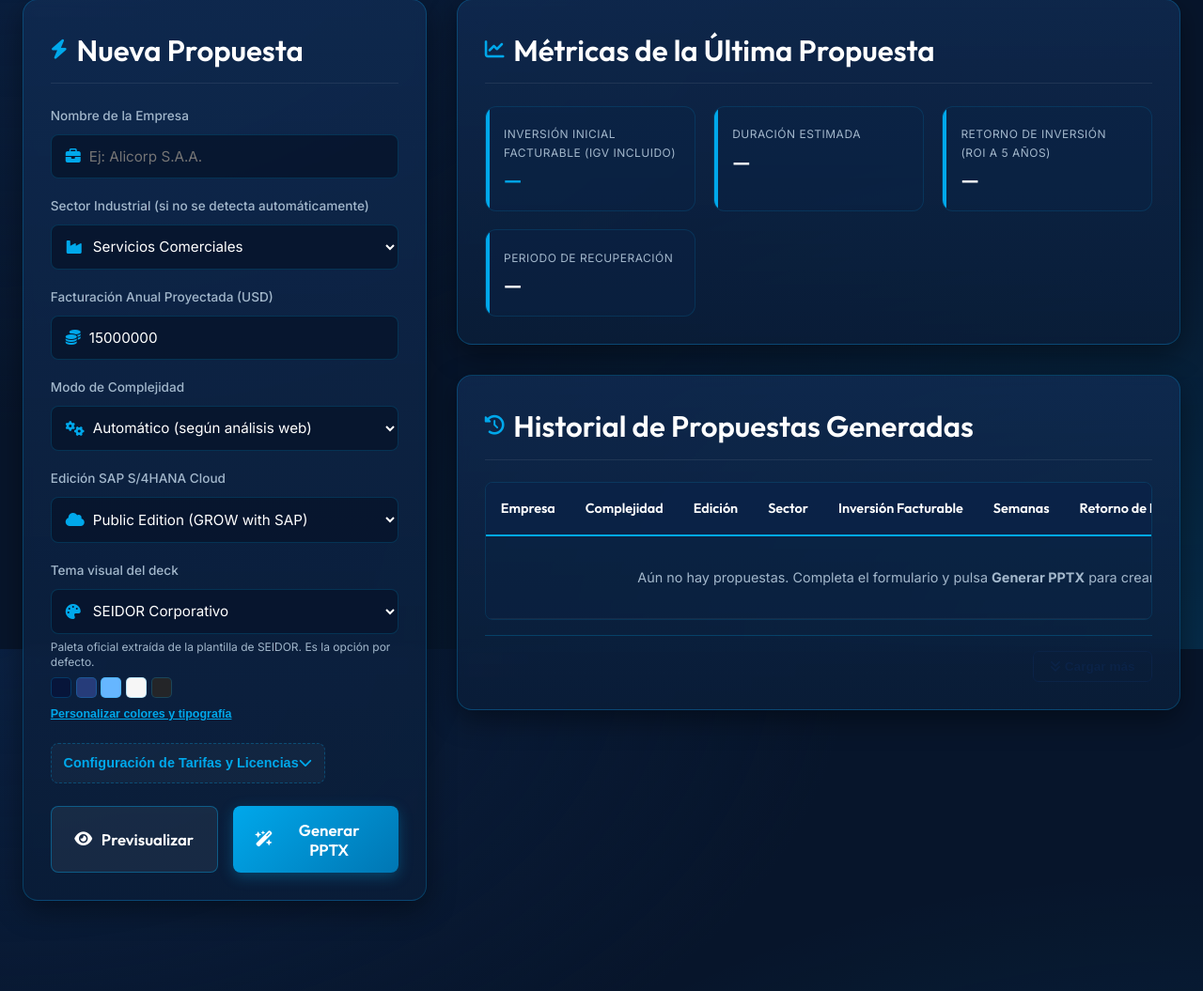
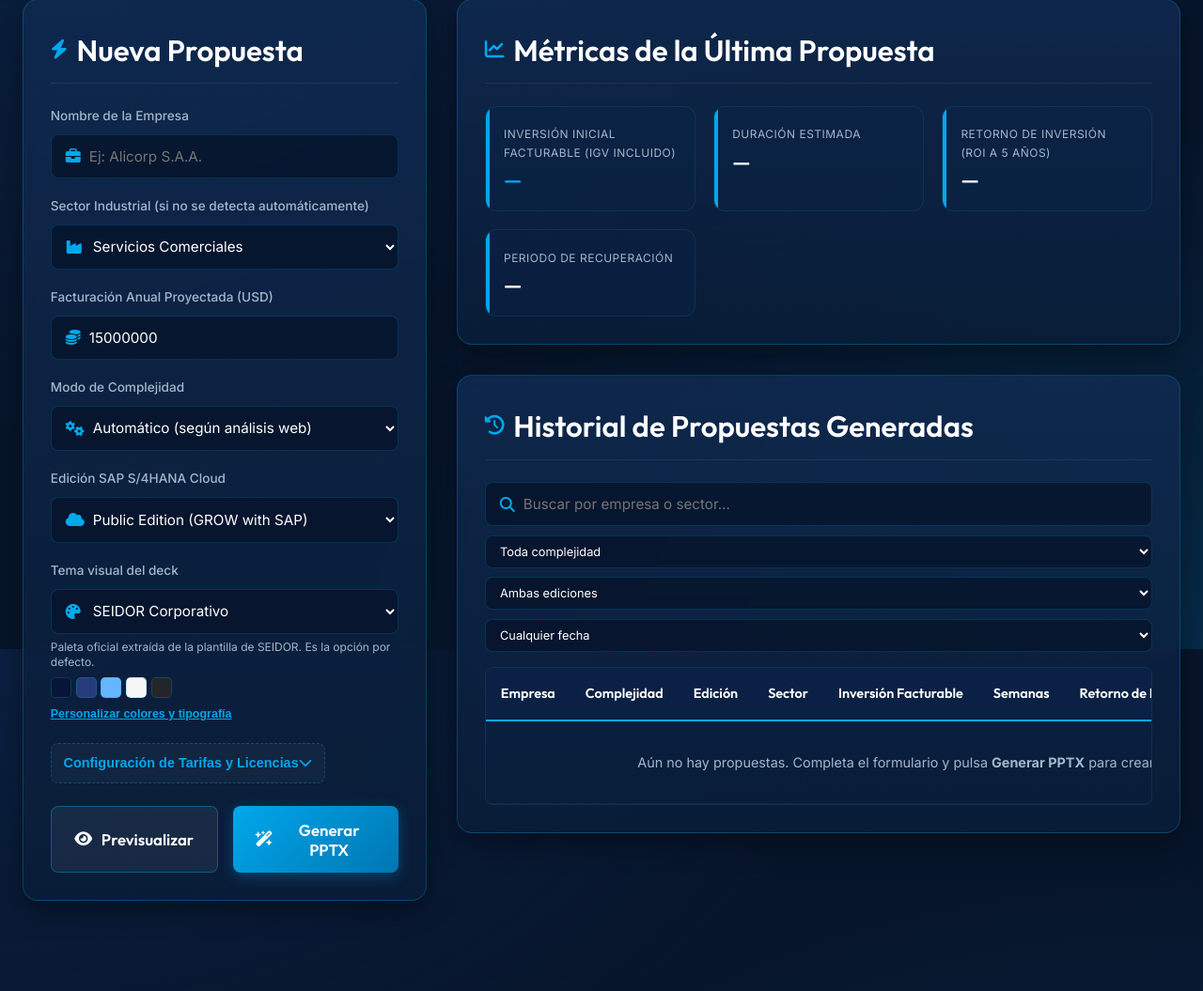
Before and after one commit to EdwinFlores19/generador-ppts-comercial-2026, a Flask app: page / in a window 1280 px wide. Shown: the part 109-1164 px from the top of the page at 94% size. Run offline with Flask 3, Linux system fonts and the light colour scheme; data comes from the database, SQL or seed files in the repository; data that the repository does not hold is empty.

Commit message:
feat: buscador y filtros del historial de propuestas
Con 403 propuestas, encontrar la de un cliente obligaba a recorrer nueve
páginas. Se busca por razón social y sector a la vez, y se combina con
complejidad, edición y antigüedad.

El filtrado va en el servidor: sobre proposalsCache quedarían fuera las
propuestas de páginas aún no descargadas, que es justo el caso que motiva
tener buscador. El COUNT lleva el mismo WHERE que el SELECT, o el pie diría
"50 de 403" con tres resultados en pantalla.

Dos bugs encontrados al verificarlo en el navegador:

- El corte de `dias` se generaba con .isoformat() ('...T...+00:00') y se
  compara como TEXTO contra created_at, que SQLite escribe con espacio. Como
  ' ' < 'T', las propuestas del propio día del corte quedaban todas fuera:
  "último mes" devolvía 29 días. El test va contra el formato y no contra el
  resultado a propósito — uno funcional solo lo detecta si la propuesta cae
  en el mismo día del corte, así que pasaba por azar.

- [hidden] tiene la especificidad más baja que existe, así que
  .history-footer { display: flex } lo anulaba: al buscar sin coincidencias
  el pie seguía en pantalla con "Mostrando 50 de 403" sobre una tabla vacía.
  Se corrige con la regla global, que cubre los demás elementos que el JS
  oculta.

Los comodines de LIKE se escapan: sin ESCAPE, buscar "100%" devolvía el
historial entero y "Especial_S" casaba con cualquier letra en esa posición.

Verificado a 375 px y con la consola limpia. 384 tests pasan.

Co-Authored-By: Claude Opus 5 <noreply@anthropic.com>

```diff
--- a/routes/proposals.py
+++ b/routes/proposals.py
@@ -5,7 +5,7 @@ import math
 import traceback
 import logging
 from contextlib import closing
-from datetime import datetime
+from datetime import datetime, timedelta, timezone
 from werkzeug.exceptions import HTTPException
 from flask import Blueprint, request, jsonify, send_file, current_app
 from middleware.auth import require_auth
@@ -39,21 +39,79 @@ proposals_bp = Blueprint('proposals', __name__)
 # aplican de abajo arriba, así que el de más arriba se ejecuta primero. Con el
 # orden contrario, un 401 salía sin pasar por el limitador y se podían probar
 # tokens sin límite (comprobado: 40 intentos fallidos, 0 respuestas 429).
+def _filtros_del_historial(args):
+    """
+    Traduce los parámetros de búsqueda a un WHERE parametrizado.
+
+    Con cientos de propuestas, encontrar la de un cliente concreto obligaba a
+    recorrer página por página. Los filtros son los que un consultor usa de
+    verdad: por quién es, de qué tipo y de cuándo.
+
+    Devuelve (fragmento_sql, parámetros). Siempre parametrizado: el término de
+    búsqueda viene del usuario y va dentro de un LIKE.
+    """
+    condiciones = []
+    parametros = []
+
+    termino = (args.get('q') or '').strip()
+    if termino:
+        # Se buscan razón social y sector a la vez: el consultor recuerda una u
+        # otra. Los comodines de LIKE se escapan para que un nombre con '%' o
+        # '_' no convierta la búsqueda en un comodín accidental.
+        patron = '%' + termino.replace('\\', '\\\\').replace('%', '\\%').replace('_', '\\_') + '%'
+        condiciones.append("(company_name LIKE ? ESCAPE '\\' OR sector LIKE ? ESCAPE '\\')")
+        parametros += [patron, patron]
+
+    complejidad = (args.get('complejidad') or '').strip()
+    if complejidad in ('Alta', 'Media'):
+        condiciones.append("complexity = ?")
+        parametros.append(complejidad)
+
+    edicion = (args.get('edicion') or '').strip()
+    if edicion in ('Public', 'Private'):
+        condiciones.append("edition = ?")
+        parametros.append(edicion)
+
+    # Antigüedad en días: "las del último mes" es la pregunta habitual.
+    dias = args.get('dias')
+    if dias:
+        try:
+            dias = max(1, min(int(dias), 3650))
+            corte = datetime.now(timezone.utc) - timedelta(days=dias)
+            # El corte se compara como TEXTO contra created_at, que SQLite
+            # escribe con CURRENT_TIMESTAMP: 'YYYY-MM-DD HH:MM:SS' en UTC. Con
+            # .isoformat() el corte llevaba 'T' y offset, y como ' ' < 'T', las
+            # propuestas del propio día del corte quedaban todas fuera: "último
+            # mes" devolvía 29 días. Hay que generar el corte en ESE formato.
+            condiciones.append("created_at >= ?")
+            parametros.append(corte.strftime('%Y-%m-%d %H:%M:%S'))
+        except (TypeError, ValueError):
+            pass  # un valor con basura simplemente no filtra
+
+    where = (" WHERE " + " AND ".join(condiciones)) if condiciones else ""
+    return where, parametros
+
+
+
 @proposals_bp.route('/api/proposals', methods=['GET'])
 @rate_limit
 @require_auth
 def get_proposals():
     try:
         limit, offset = parse_paging(request.args)
+        where, filtros = _filtros_del_historial(request.args)
         with closing(get_db_connection()) as conn:
             cursor = conn.cursor()
-            cursor.execute("SELECT COUNT(*) AS n FROM proposals")
+            # El total respeta el filtro: si no, el pie diría "50 de 405"
+            # mientras la búsqueda solo tiene 3 resultados.
+            cursor.execute("SELECT COUNT(*) AS n FROM proposals" + where, filtros)
             total = cursor.fetchone()['n']
             # created_at puede empatar entre filas generadas en el mismo segundo:
             # el id como segundo criterio evita que la paginación repita o salte filas.
             cursor.execute(
-                "SELECT * FROM proposals ORDER BY created_at DESC, id DESC LIMIT ? OFFSET ?",
-                (limit, offset)
+                "SELECT * FROM proposals" + where +
+                " ORDER BY created_at DESC, id DESC LIMIT ? OFFSET ?",
+                filtros + [limit, offset]
             )
             rows = cursor.fetchall()
             proposals = []
--- a/static/index.js
+++ b/static/index.js
@@ -461,10 +461,63 @@ function actualizarPieHistorial() {
         return;
     }
     pie.hidden = false;
-    contador.textContent = `Mostrando ${proposalsCache.length} de ${historialTotal} propuestas`;
+    contador.textContent = hayFiltrosActivos()
+        ? `Mostrando ${proposalsCache.length} de ${historialTotal} coincidencias`
+        : `Mostrando ${proposalsCache.length} de ${historialTotal} propuestas`;
     boton.hidden = proposalsCache.length >= historialTotal;
     boton.disabled = historialCargando;
 }
+
+/**
+ * Filtros activos del historial, como query string.
+ *
+ * El filtrado se hace en el SERVIDOR, no sobre proposalsCache: la caché solo
+ * tiene las páginas ya descargadas, así que filtrar en el navegador dejaría
+ * fuera propuestas que sí cumplen el criterio pero viven en páginas todavía
+ * no cargadas — justo el caso que motiva tener buscador con cientos de filas.
+ */
+function filtrosDelHistorial() {
+    const partes = [];
+    const termino = document.getElementById('buscarHistorial')?.value.trim();
+    if (termino) partes.push('q=' + encodeURIComponent(termino));
+    const complejidad = document.getElementById('filtroComplejidad')?.value;
+    if (complejidad) partes.push('complejidad=' + encodeURIComponent(complejidad));
+    const edicion = document.getElementById('filtroEdicion')?.value;
+    if (edicion) partes.push('edicion=' + encodeURIComponent(edicion));
+    const dias = document.getElementById('filtroAntiguedad')?.value;
+    if (dias) partes.push('dias=' + encodeURIComponent(dias));
+    return partes.length ? '&' + partes.join('&') : '';
+}
+
+function hayFiltrosActivos() {
+    return filtrosDelHistorial() !== '';
+}
+
+/** Un filtro nuevo reinicia la paginación: empieza por la primera página. */
+function aplicarFiltros() {
+    const boton = document.getElementById('limpiarFiltros');
+    if (boton) boton.hidden = !hayFiltrosActivos();
+    fetchHistory();
+}
+
+// Se espera a que el consultor deje de teclear: sin esto saldría una petición
+// por pulsación y el limitador cortaría a mitad de una palabra.
+let temporizadorBusqueda = null;
+document.getElementById('buscarHistorial')?.addEventListener('input', () => {
+    clearTimeout(temporizadorBusqueda);
+    temporizadorBusqueda = setTimeout(aplicarFiltros, 350);
+});
+
+['filtroComplejidad', 'filtroEdicion', 'filtroAntiguedad'].forEach(id => {
+    document.getElementById(id)?.addEventListener('change', aplicarFiltros);
+});
+
+document.getElementById('limpiarFiltros')?.addEventListener('click', () => {
+    document.getElementById('buscarHistorial').value = '';
+    ['filtroComplejidad', 'filtroEdicion', 'filtroAntiguedad']
+        .forEach(id => { document.getElementById(id).value = ''; });
+    aplicarFiltros();
+});
 
 /**
  * Carga el historial paginado. Con cientos de propuestas, traerlas todas
@@ -482,7 +535,7 @@ async function fetchHistory(anexar = false) {
     actualizarPieHistorial();
 
     try {
-        const res = await fetch(`/api/proposals?limit=${HISTORIAL_PAGINA}&offset=${historialOffset}`, {
+        const res = await fetch(`/api/proposals?limit=${HISTORIAL_PAGINA}&offset=${historialOffset}${filtrosDelHistorial()}`, {
             headers: authHeaders()
         });
         const data = await res.json();
@@ -499,14 +552,22 @@ async function fetchHistory(anexar = false) {
         if (!anexar) {
             tbody.innerHTML = '';
             if (data.length === 0) {
-                tbody.innerHTML = `
+                tbody.innerHTML = hayFiltrosActivos()
+                    ? `
+                    <tr>
+                        <td colspan="8" class="table-state">
+                            Ninguna propuesta coincide con la búsqueda.
+                        </td>
+                    </tr>
+                    `
+                    : `
                     <tr>
                         <td colspan="8" class="table-state">
                             Aún no hay propuestas. Completa el formulario y pulsa
                             <strong>Generar PPTX</strong> para crear la primera.
                         </td>
                     </tr>
-                `;
+                    `;
                 ['dashboardInvestment', 'dashboardWeeks', 'dashboardRoi', 'dashboardPayback']
                     .forEach(id => {
                         const el = document.getElementById(id);
--- a/static/style.css
+++ b/static/style.css
@@ -1178,6 +1178,20 @@ tr:hover td {
 
 /* Pie de paginación del historial: el listado se carga por páginas de 50
    porque traer cientos de propuestas con su preview_json bloqueaba el render. */
+/*
+ * El atributo `hidden` tiene que ganar SIEMPRE.
+ *
+ * La regla del navegador para [hidden] es `display: none` con la especificidad
+ * más baja que existe, así que cualquier regla propia que fije `display` la
+ * anula sin avisar. Pasó con .history-footer (display:flex): al buscar algo
+ * sin coincidencias el JS ponía pie.hidden = true, el pie seguía en pantalla
+ * y mostraba el texto de la carga anterior — "Mostrando 50 de 403 propuestas"
+ * encima de una tabla vacía. El JS parecía correcto porque lo era.
+ */
+[hidden] {
+    display: none !important;
+}
+
 .history-footer {
     display: flex;
     align-items: center;
@@ -1447,3 +1461,49 @@ tr:hover td {
     color: var(--color-text-bright);
     border-color: var(--color-secondary);
 }
+
+/* --- Filtros del historial --- */
+.history-filters {
+    display: flex;
+    flex-wrap: wrap;
+    gap: 0.6rem;
+    margin-bottom: 1rem;
+    align-items: center;
+}
+
+/* El buscador se lleva el espacio sobrante; los desplegables se quedan a su
+   tamaño. El min-width evita que el input se encoja hasta ser inservible
+   cuando los cuatro filtros comparten fila. */
+.input-group--search {
+    flex: 1 1 220px;
+    min-width: 180px;
+}
+
+.history-filters select {
+    flex: 0 1 auto;
+    min-width: 140px;
+    font-size: 0.8rem;
+    padding: 0.5rem 0.7rem;
+}
+
+/* En el desplegable nativo las opciones las pinta el sistema: sin esto, en
+   Windows salen texto blanco sobre fondo blanco. */
+.history-filters select option {
+    background: #10233f;
+    color: #fff;
+}
+
+/* Fuera la 'x' nativa de input[type=search] en WebKit: duplica el botón de
+   limpiar y descuadra el alto respecto a los desplegables. */
+.history-filters input[type="search"]::-webkit-search-cancel-button {
+    -webkit-appearance: none;
+    appearance: none;
+}
+
+@media (max-width: 767px) {
+    .history-filters select,
+    .input-group--search {
+        flex: 1 1 100%;
+        min-width: 0;
+    }
+}
--- a/templates/index.html
+++ b/templates/index.html
@@ -317,6 +317,38 @@
                     <h2>Historial de Propuestas Generadas</h2>
                 </div>
 
+                <div class="history-filters">
+                    <div class="input-group input-group--search">
+                        <i class="fa-solid fa-magnifying-glass" aria-hidden="true"></i>
+                        <label class="sr-only" for="buscarHistorial">Buscar por empresa o sector</label>
+                        <input type="search" id="buscarHistorial" class="form-control"
+                               placeholder="Buscar por empresa o sector…" autocomplete="off">
+                    </div>
+                    <label class="sr-only" for="filtroComplejidad">Filtrar por complejidad</label>
+                    <select id="filtroComplejidad" class="form-control form-control--no-icon">
+                        <option value="">Toda complejidad</option>
+                        <option value="Alta">Alta</option>
+                        <option value="Media">Media</option>
+                    </select>
+                    <label class="sr-only" for="filtroEdicion">Filtrar por edición</label>
+                    <select id="filtroEdicion" class="form-control form-control--no-icon">
+                        <option value="">Ambas ediciones</option>
+                        <option value="Public">Public</option>
+                        <option value="Private">Private</option>
+                    </select>
+                    <label class="sr-only" for="filtroAntiguedad">Filtrar por antigüedad</label>
+                    <select id="filtroAntiguedad" class="form-control form-control--no-icon">
+                        <option value="">Cualquier fecha</option>
+                        <option value="7">Última semana</option>
+                        <option value="30">Último mes</option>
+                        <option value="90">Último trimestre</option>
+                        <option value="365">Último año</option>
+                    </select>
+                    <button type="button" class="btn-reset-theme" id="limpiarFiltros" hidden>
+                        <i class="fa-solid fa-xmark" aria-hidden="true"></i> Limpiar
+                    </button>
+                </div>
+
                 <div class="table-responsive" tabindex="0" role="region" aria-label="Historial de propuestas generadas">
                     <table>
                         <thead>
```
Also changed, not shown: CLAUDE.md (+22 -0 lines), tests/test_busqueda_historial.py (added, +189 -0 lines), tests/test_interfaz.py (+41 -0 lines).
